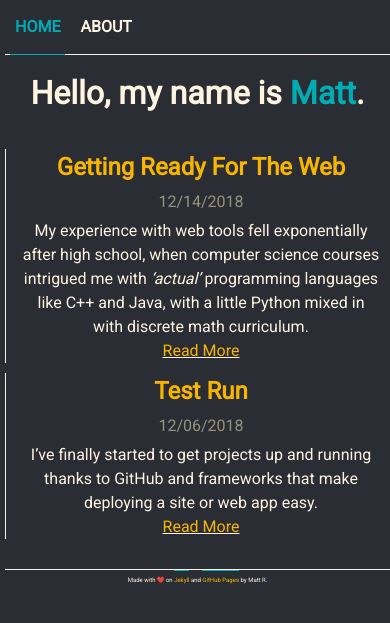
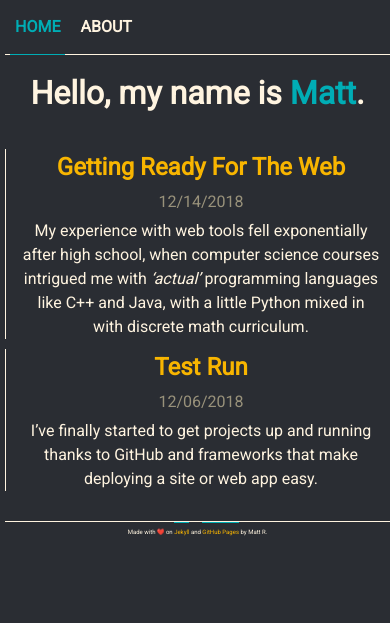
Before and after one commit to MattRugamas/mattrugamas.com, a Jekyll site: the page built from index.html, in a window 390 px wide. Shown: the top 623 px of the page. Built offline with Jekyll 4.4.1, drawn with Linux system fonts in a browser that asks for light colours; the list of posts is cut into pages by our own code.

Commit message:
more responsive fixes

```diff
--- a/_sass/main.scss
+++ b/_sass/main.scss
@@ -176,7 +176,7 @@ div#content {
 					text-align: center;
 				}
 				p.read-more {
-					text-align: center;
+					display: none;
 				}
 			}
 		}
@@ -185,12 +185,15 @@ div#content {
 @media all and (max-width: 800px) {
 	div#content {
 		min-height: 0;
+		h1 {
+  		text-align: center;
+			margin-bottom: 5px;
+			margin-left: 10px;
+		}
+		ul#blog-list li p.read-more {
+			display: none;
+		}
 	}
-	div#content h1 {
-  	text-align: center;
-		margin-bottom: 5px;
-		margin-left: 10px;
-  }
 }
 
 footer {
```
